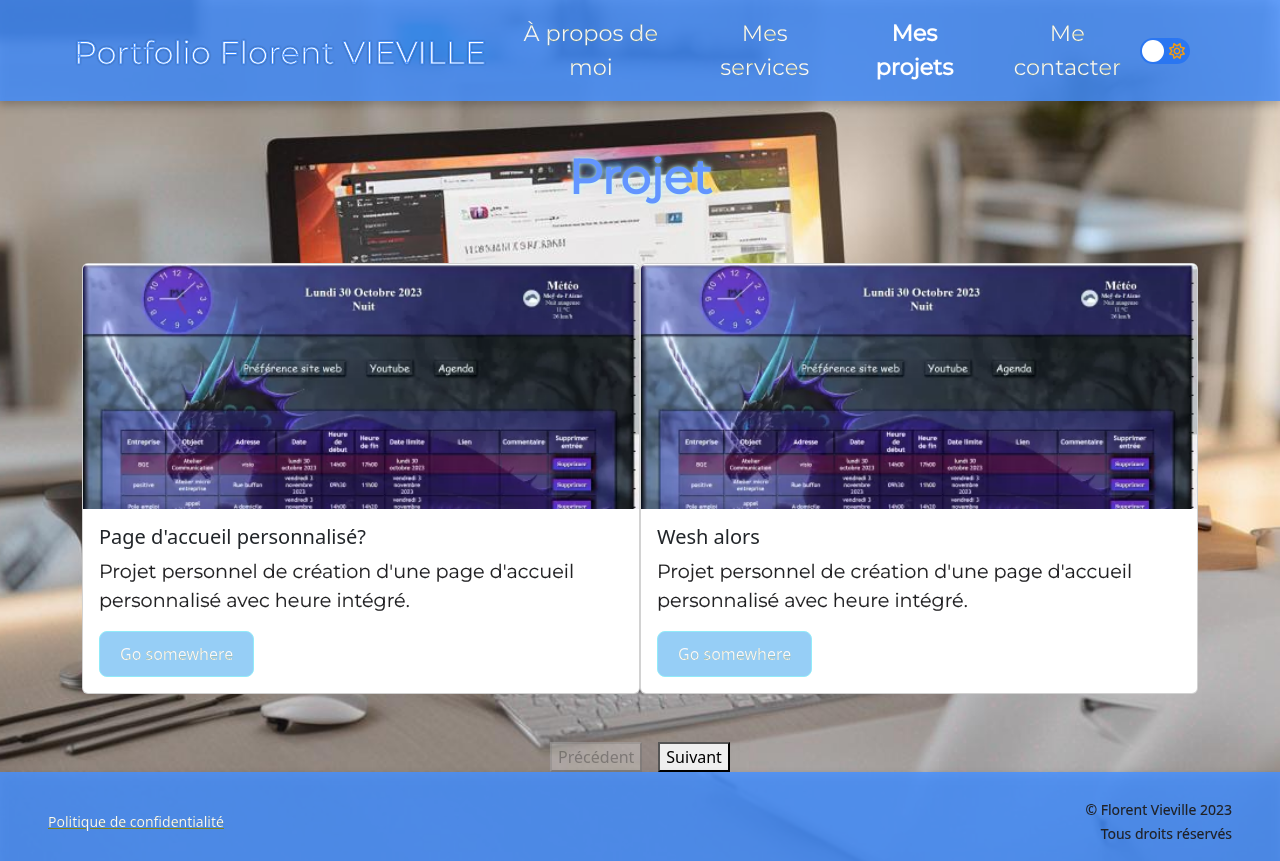
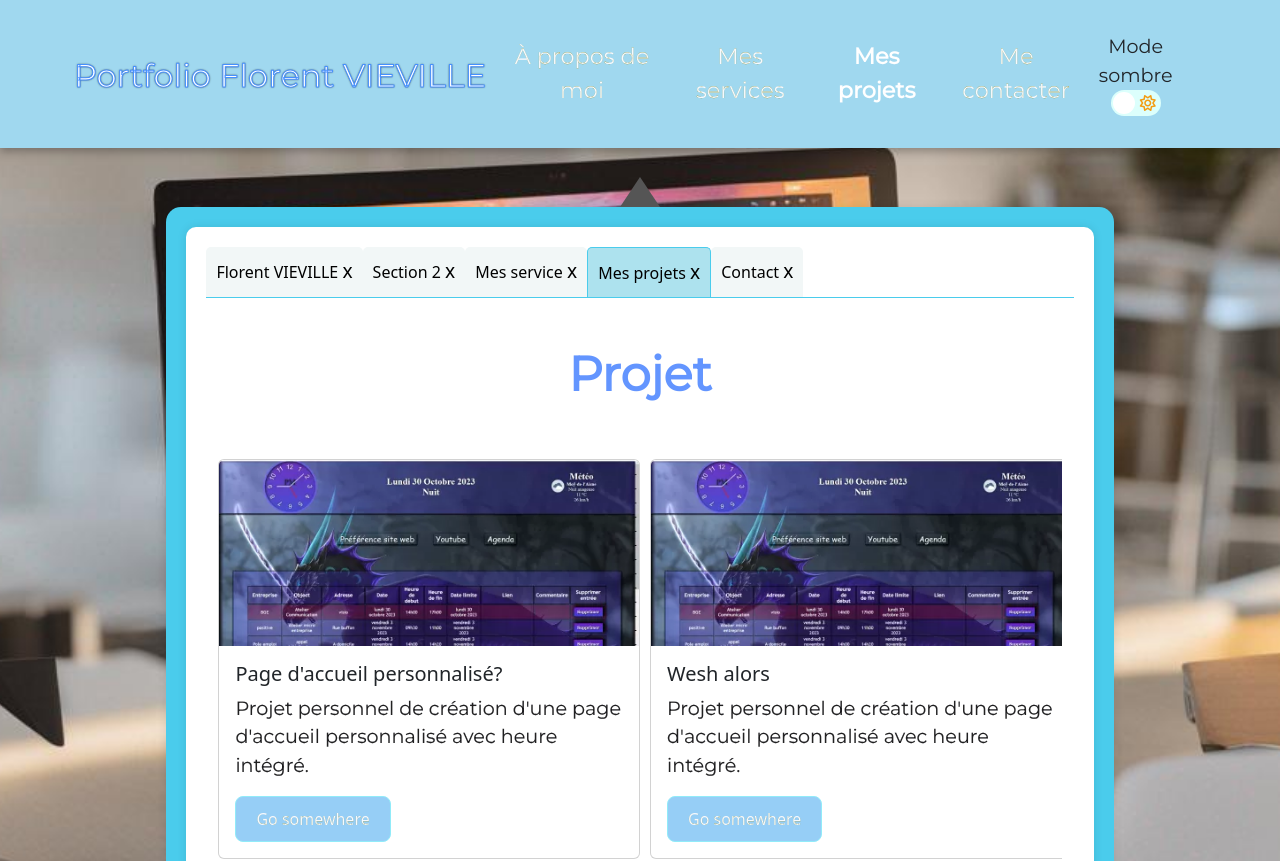
Before and after one commit to FlorentViel/porfolio, a Vue app: page /projet in a window 1280 px wide. Shown: the top 861 px of the page. Built offline with nearby package versions, Linux system fonts and the light colour scheme.

Commit message:
change nave branch
new nav bar

```diff
--- a/front-end/src/App.vue
+++ b/front-end/src/App.vue
@@ -1,26 +1,30 @@
 <template>
-  <div :class="theme.isDarkMode ? 'backgroundImageDark ' : 'backgroundImageLight'" class="backgroundDefault d-flex flex-column" @toggle-theme-request="toggleTheme">
+  <div :class="[theme.isDarkMode ? 'backgroundImageDark' : 'backgroundImageLight', $route.name === 'privacyPolicy' ? (theme.isDarkMode ? 'privacyPolicyBackgroundDark' : 'privacyPolicyBackgroundLight') : 'backgroundDefault']" class="d-flex flex-column" @toggle-theme-request="toggleTheme">
+    <NavBar :theme="theme"/>
 
-    <NavBar :theme="theme" :isNext="isNext" />
-
-    <div class="d-flex justify-content-center mx-5">
-
-      <router-view :theme="theme" :changeSection="changeSection" v-slot="{ Component }">
-        <transition :name="transitionName" mode="out-in">
-          <keep-alive>
-            <component :is="Component" />
-          </keep-alive>
-        </transition>
-      </router-view>
-
+    <div class="d-flex content justify-content-center mx-5">
+      <div :class="theme.isDarkMode ? 'computer-dark' : 'computer-light'" class="computer">
+        <div :class="theme.isDarkMode ? 'screen-dark' : 'screen-light'" class="screen">
+          <div :class="theme.isDarkMode ? 'tabs' : 'tabs-light' "  class="tabs">
+            <div
+            v-for="(tab, index) in tabs"
+      :key="index"
+      :class="{ 'tab-active': $route.name === tab.route }"
+    >
+              {{ tab.title }}
+              <span class="close-tab">x</span>
+            </div>
+          </div>
+          <router-view :theme="theme" :changeSection="changeSection" v-slot="{ Component }">
+            <transition :name="fade" mode="out-in" appear>
+                <component :is="Component" />
+            </transition>
+          </router-view>
+        </div>
+      </div>
     </div>
 
     <Footer :theme="theme" />
-
-
-
-
-
   </div>
 </template>
 
@@ -36,6 +40,8 @@ import { ref, readonly } from 'vue';
 
 const pageTitle = ref('Portfolio Florent VIEVILLE');
 const selectedSection = ref('A propos'); // Par défaut, afficher la section "Accueil"
+const fade = 'fade';
+
 
 
 const isDarkMode = ref(false);
@@ -52,7 +58,7 @@ const theme = readonly({
 
 function changeSection(newSectionName) {
   selectedSection.value = newSectionName; // Mettez à jour la section sélectionnée
-  const baseTitle = 'Portfolio Florent VIEVILLE - A propos de moi';
+  const baseTitle = 'Florent VIEVILLE - A propos de moi';
   const newTitle = newSectionName === 'A propos' ? baseTitle : `${baseTitle} - ${newSectionName}`;
   document.title = newTitle; // Mettez à jour le titre de la page
 }
@@ -64,35 +70,33 @@ function changeSection(newSectionName) {
 export default {
   data() {
     return {
+      activeTab: 0,
+      tabs: [
+        { title: 'Florent VIEVILLE', route: 'home'},
+        { title: 'Section 2', route: 'aboutMe'},
+        { title: 'Mes service', route: 'service'},
+        { title: 'Mes projets', route: 'projet'},
+        { title: 'Contact', route: 'contact'},
+        // Ajoutez autant d'onglets que vous le souhaitez
+      ],
       theme: {
         isDarkMode: window.matchMedia('(prefers-color-scheme: dark)').matches, // Détecte le thème préféré
       },
-      routesOrder: ['home', 'aboutMe', 'service', 'projet', 'contact'],
-      transitionName: 'slide',
+
     };
   },
   watch: {
-    '$route' (to, from) {
-      this.transitionName = this.getTransitionName(from.name, to.name);
-    }
+    activeTab(newActiveTab) {
+      this.changeSection(this.tabs[newActiveTab].title);
+    },
   },
-
   mounted() {
     // Ajoutez un écouteur pour détecter les changements de préférences de thème
     window.matchMedia('(prefers-color-scheme: dark)').addListener(this.handleThemeChange);
   },
   methods: {
-    getTransitionName(fromRoute, toRoute) {
-  const fromIndex = this.routesOrder.indexOf(fromRoute);
-  const toIndex = this.routesOrder.indexOf(toRoute);
-
-  return fromIndex < toIndex ? 'slide' : 'slide-reverse';
-},
-    changeTitle(title, toRoute) {
-  const fromRoute = this.$route.name;
-  this.transitionName = this.getTransitionName(fromRoute, toRoute);
-
-  this.$store.commit('setTitle', title);
+    changeTitle(title) {
+      document.title = title;
 },
     toggleTheme() {
       this.theme.isDarkMode = !this.theme.isDarkMode;
@@ -108,10 +112,169 @@ export default {
 
 </script>
 
+<style scoped>
+
+.tabs {
+  display: flex;
+  border-bottom: 1px solid var(--yellow);
+}
+
+.tabs-light {
+  border-bottom: 1px solid var(--bluelight);
+
+}
+
+.tabs div {
+  padding: 10px;
+  cursor: default;
+  color: #fff;
+  border-bottom: none;
+  background-color: #001214;
+  border-radius: 5px 5px 0 0;
+}
+
+.tabs-light div {
+  background-color: rgba(242,247,247);
+  color: #000;
+}
+
+.tabs .tab-active {
+  background-color: #3f4a11;
+  border: 1px solid var(--yellow);
+  border-bottom: none!important;
+
+}
+
+.tabs-light .tab-active {
+  background-color: rgb(173,226,238);
+  border: 1px solid var(--bluelight);
+  border-bottom: none!important;
+
+}
+
+.fade-enter-active, .fade-leave-active {
+  transition: opacity 0.5s;
+}
+
+.fade-enter, .fade-leave-to {
+  opacity: 0;
+}
+</style>
 
 <style>
 
+/* test css */
+
+.computer {
+  width: 80%;
+  margin: 5% auto;
+  border-radius: 15px;
+  padding: 20px;
+  position: relative;
+}
+
+.computer-light {
+  background: var(--bluelight);
+  box-shadow: 0 0 10px rgba(0, 0, 0, 0.1);
+  transition: background-color 0.5s ease-in-out;
+}
+
+.computer-dark {
+  background: #ffea00;
+  box-shadow: 0 0 10px rgba(0, 0, 0, 0.5);
+  transition: background-color 0.5s ease-in-out;
+}
+
+.computer::before {
+  content: "";
+  position: absolute;
+  top: -30px;
+  left: 50%;
+  transform: translateX(-50%);
+  width: 0;
+  height: 0;
+  border-left: 20px solid transparent;
+  border-right: 20px solid transparent;
+  border-bottom: 30px solid #555;
+}
+
+.screen {
+  min-height: 500px; /* change 'height' to 'min-height' */
+  border-radius: 10px;
+  padding: 20px;
+  /* autres styles de l'écran */
+}
+
+.screen-light {
+  background: #fff;
+  box-shadow: 0 0 10px rgba(0, 0, 0, 0.1);
+  transition: background-color 0.5s ease-in-out;
+
+}
+
+.screen-dark {
+  background: rgba(0,18,20,255);
+  box-shadow: 0 0 10px rgba(0, 0, 0, 0.5);
+  transition: background-color 0.5s ease-in-out;
+}
+
+body {
+  display: flex;
+  flex-direction: column;
+  min-height: 100vh;
+}
+
+.content {
+  flex: 1 0 auto;
+}
+
+
+footer {
+  flex-shrink: 0;
+}
+
 /* background css */
+
+/* background sptich text */
+
+.blocPresentation {
+  border-radius: 1.5rem;
+  position: relative;
+  height: max-content;
+  filter: drop-shadow(0px 4px 4px rgba(0, 0, 0, 0.25));
+
+}
+
+  /*aboutme blocbackground */
+
+.bloc-presentation-light{
+  background-color: rgb(255, 255, 255);
+  border: 1px solid rgba(69, 144, 255, 0.833);
+
+}
+
+.bloc-presentation-dark {
+  background: rgb(40, 38, 38);
+  border: 1px solid rgba(29, 29, 30, 0.833);
+}
+
+
+
+/* privacy Background*/
+
+.privacyPolicyBackgroundLight {
+  background-image: none !important;
+  background-color: azure;
+  transition: background-color 0.5s ease-in-out;
+
+}
+
+.privacyPolicyBackgroundDark {
+  background-image: none !important;
+  background-color: rgb(32, 32, 32);
+  transition: background-color 0.5s ease-in-out;
+
+}
 
 .backgroundImageLight {
   background-image: url('/front-end/src/assets/images/pictures/dev_web_pc_light.jpg');
@@ -120,23 +283,11 @@ export default {
   background-position: center;
 }
 .backgroundImageDark {
-  background-image: url('/front-end/src/assets/images/pictures/dev_web_pc_dark.jpg');
+  background-image: url('/front-end/src/assets/images/pictures/dev_web_pc.jpg');
   background-repeat: no-repeat;
   background-size: cover;
   background-position: center;
 }
 
-.slide-enter-from, .slide-reverse-leave-to {
-  transform: translateX(100%);
-}
-.slide-enter-to, .slide-leave-from, .slide-reverse-enter-to, .slide-reverse-leave-from {
-  transform: translateX(0);
-}
-.slide-leave-to, .slide-reverse-enter-from {
-  transform: translateX(-100%);
-}
-.slide-enter-active, .slide-leave-active, .slide-reverse-enter-active, .slide-reverse-leave-active {
-  transition: transform 0.75s;
-}
 
 </style>
--- a/front-end/src/assets/background.css
+++ b/front-end/src/assets/background.css
@@ -11,13 +11,18 @@
 }
 
 .nav-Light {
-  background: rgba(69, 144, 255, 0.833)
+  /*background: rgba(69, 144, 255, 0.833);*/
+  background: #a0d8ef ;
 
+  transition: background-color 0.5s ease-in-out;
 
 }
 
 .nav-dark {
-  background: rgb(34, 34, 91) 92%
+  background: rgb(34, 34, 91) 92%;
+  background: rgba(0,36,41,255);
+  border: 1px solid #ffea00;
+  transition: background-color 0.5s ease-in-out;
 }
 
 #navBar .navItem button    {
@@ -28,6 +33,9 @@
   line-height: normal!important;
   text-decoration: none;
 }
+
+
+
 
 /* btn css */
 
--- a/front-end/src/assets/base.css
+++ b/front-end/src/assets/base.css
@@ -7,6 +7,9 @@
   --black: #000000;
   --Similiblack: #181818;
   --black-soft: #222222;
+  --yellow: #ffea00;
+  --bluelight: rgb(74,204,236);
+
 
   --stroke-text-light : #6c6da2;
 
@@ -17,6 +20,9 @@
 
   --bg-light: #0099ff10;
   --bg-dark : rgba(128, 120, 120, 0.10);
+
+  /* shadow */
+
 
 }
 
--- a/front-end/src/assets/global-text.css
+++ b/front-end/src/assets/global-text.css
@@ -13,17 +13,16 @@
 }
 
 :is(.h1-dark, .navHomeDark.router-link-exact-active){
-  color:#FFFF00 !important;
-  -webkit-text-stroke: 0.3px #FFA500 !important;
+  color: var(--yellow) !important;
+  -webkit-text-stroke: 0.3px #FFA500!important;
   text-shadow: -1px 0 #FFA500, 0 1px #FFA500, 1px 0 #FFA500, 0 -1px #FFA500;
   font-weight: bold!important;
 
 }
 
 
-:is(.h2-dark, .navHomeDark ){
-  color: var(--white);
-  -webkit-text-stroke:  0.5px rgb(125, 137, 163)mportant;
+:is(.h2-dark, .text-color-dark,){
+  color: var(--yellow);
   font-weight: bold!important;
 }
 
@@ -36,7 +35,7 @@
 }
 
 :is(.navTextDark) {
-  color: #e2e271;
+  color: #34f8ff;
 }
 
 :is( .footerTextDark){
@@ -54,9 +53,6 @@
 
 :is(.navTextDark:hover){
   color: #e7e73b;
-  text-shadow: 0 0 5px var(--white),
-  0 0 10px var(--white),
-  0 0 15px var(--white);
   -webkit-text-stroke: 0.2px #1900ff!important; /* Largeur et couleur du contour */
   cursor: pointer;
 
@@ -68,7 +64,7 @@
 
 }
 
-:is(.text-color-dark, .navTextLight:hover, .h2-light, .navHomeLight, .footerTextLight:hover, .navHomeLight){
+:is( .navTextLight:hover, .h2-light, .navHomeLight, .footerTextLight:hover, .navHomeLight){
   color: var(--white)!important;
 }
 
@@ -86,7 +82,6 @@
 
   .h1-light{
     font-weight: bold!important;
-    text-shadow: 0 0 5px rgb(191, 254, 255);
     transition: .5s ease;
 
   }
--- a/front-end/src/components/footer.vue
+++ b/front-end/src/components/footer.vue
@@ -47,7 +47,7 @@
     filter: drop-shadow(0px 4px 4px rgba(0, 0, 0, 0.25));
     bottom: 0;
     background-size: 100vw;
-    position: static;
+    position: relative;
 
 }
 
--- a/front-end/src/components/navBar.vue
+++ b/front-end/src/components/navBar.vue
@@ -1,7 +1,7 @@
 <template>
   <nav id="navBar" :class="theme.isDarkMode ? 'nav-dark navbar-dark' : 'nav-Light navbar-light'" class="navbar  navBarStyle navbar-expand-md  pe-3 py-2">
     <div class="container">
-      <router-link :to="{ name: 'home' }" :class="['navbar-brand pb-sm-3 mt-sm-3', theme.isDarkMode ? 'navHomeDark' : 'navHomeLight']" @click="changeTitle('Présentation' , 'next')">
+      <router-link :to="{ name: 'home' }" :class="['navbar-brand pb-sm-3 mt-sm-3', theme.isDarkMode ? 'navHomeDark' : 'navHomeLight']" @click="changeTitle('Présentation')">
         Portfolio Florent VIEVILLE
       </router-link>
       <button class="navbar-toggler" type="button" data-bs-toggle="collapse" data-bs-target="#navbarNav" aria-controls="navbarNav" aria-expanded="false" aria-label="Toggle navigation">
@@ -10,12 +10,12 @@
       <div class="collapse navbar-collapse" id="navbarNav">
         <ul class="navbar-nav mx-auto column-gap-3">
           <li class="nav-item text-center">
-            <router-link :to="{ name: 'aboutMe' }" :class="['nav-link', theme.isDarkMode ? 'navTextDark' : 'navTextLight']" @click="changeTitle('&Agrave; propos de moi', 'aboutMe')">&Agrave; propos de moi
+            <router-link :to="{ name: 'aboutMe' }" :class="['nav-link', theme.isDarkMode ? 'navTextDark' : 'navTextLight']" @click="changeTitle('&Agrave; propos de moi')">&Agrave; propos de moi
               <span :class="theme.isDarkMode ? 'menu-separator-dark' : 'menu-separator-light'"  class="menu-separator d-md-none d-sm-block mt-3"></span>
             </router-link>
           </li>
           <li class="nav-item text-center">
-            <router-link :to="{ name: 'service' }" :class="['nav-link', theme.isDarkMode ? 'navTextDark' : 'navTextLight']" @click="changeTitle('Mes services', 'next')">Mes services
+            <router-link :to="{ name: 'service' }" :class="['nav-link', theme.isDarkMode ? 'navTextDark' : 'navTextLight']" @click="changeTitle('Mes services')">Mes services
               <span :class="theme.isDarkMode ? 'menu-separator-dark' : 'menu-separator-light'"  class="menu-separator d-md-none d-sm-block mt-3"></span>
             </router-link>
           </li>
@@ -29,7 +29,8 @@
           </li>
         </ul>
       </div>
-      <div class="d-flex justify-content-center align-items-center py-sm-4">
+      <div class="d-flex text-center justify-content-center flex-column align-items-center py-sm-4">
+        <span class="" :class="theme.isDarkMode ? 'text-white' : 'text-dark'">Mode sombre</span>
         <input type="checkbox" class="checkbox" :class="theme.isDarkMode ? 'btn-dark' : 'btn-light'" id="checkbox" @click="toggleThemeAndEmit">
         <label for="checkbox" class="checkbox-label" :class="theme.isDarkMode ? 'checkbox-label-dark' : 'checkbox-label-light'">
           <i class="fas fa-moon"></i>
@@ -44,7 +45,6 @@
 
 
 <script>
-import { mapState, mapMutations } from 'vuex';
 
 export default {
   data() {
@@ -61,7 +61,6 @@ export default {
     toggleThemeAndEmit() {
       this.theme.toggleTheme(); // Appel de la fonction pour basculer le thème
       this.$emit('toggleTheme'); // Émettez l'événement pour demander le changement de thème
-      this.setIsNext(!this.theme.isDarkMode); // Utilisez la mutation pour changer la valeur de isNext
     },
     changeTitle(title, toRoute) {
   const fromRoute = this.$route.name;
@@ -69,9 +68,6 @@ export default {
 
   this.$store.commit('setTitle', title);
 },
-  },
-  checkState() {
-    console.log(this.$store.state.isNext);
   },
 };
 </script>
@@ -112,18 +108,23 @@ function changeTitle(newSectionName) {
 }
 
 .checkbox-label-light {
-  background-color: #005eff77;
+  background-color: #dcfffc;
+  transition: background-color 0.5s ease-in-out;
+
 
 }
 
 .checkbox-label-dark {
-  background-color: #0e236f77 ;
+  background-color: #1f1f23 ;
+  transition: background-color 0.5s ease-in-out;
+}
 
-}
+
 
 .fa-moon {color: #f1c40f;}
 
 .fa-sun {color: #f39c12;}
+
 
 .checkbox-label .ball {
   background-color: var(--white);
@@ -151,11 +152,15 @@ function changeTitle(newSectionName) {
 
 .menu-separator-light {
   background-color: rgba(0, 0, 0, 0.5); /* Couleur de la ligne de séparation */
+  transition: background-color 0.5s ease-in-out;
+
 
 }
 
 .menu-separator-dark {
   background-color: rgba(255, 255, 255, 0.5); /* Couleur de la ligne de séparation */
+  transition: background-color 0.5s ease-in-out;
+
 
 }
 
--- a/front-end/src/components/privacyPolicy.vue
+++ b/front-end/src/components/privacyPolicy.vue
@@ -42,4 +42,10 @@
 
 
 
+
+
+
+
+
+
   </style>
--- a/front-end/src/components/projet.vue
+++ b/front-end/src/components/projet.vue
@@ -3,7 +3,10 @@
       <h1 :class="theme.isDarkMode ? 'h1-dark' : 'h1-light'" class="text-center title font-size-40 h1">Projet</h1>
 
       <div class="carousel">
-        <div class="card my-5" v-for="(card, index) in cards" :key="index" :class="theme.isDarkMode ? 'cardDark' : 'cardLight'" :style="{transform: `translateX(${currentIndex * -200}%)`}">
+        <div class="card my-5" v-for="(card, index) in cards"
+        :key="index" :class="[theme.isDarkMode ? 'cardDark' : 'cardLight', { active: index === currentIndex
+          || index === currentIndex + 1 }]"
+        :style="{transform: `translateX(${currentIndex * -100}%)`}">
           <img :src="card.image" class="card-img-top" alt="...">
           <div class="card-body">
             <h5 class="card-title">{{ card.title }}</h5>
@@ -87,13 +90,31 @@
     display: flex;
     overflow: hidden;
     width: 100%;
+    gap: 10px;
+
   }
+
+
+  /* Ajoutez le style pour les cartes ici */
 
   .card {
     flex: 0 0 50%;
     max-width: 100%;
-    transition: transform 0.5s ease-in-out;
+    transition: transform 0.5s ease-in-out, visibility 0.5s, opacity 0.5s;
+    visibility: hidden;
   }
+
+  .card.active {
+  visibility: visible;
+  opacity: 1;
+}
+
+  .cardDark {
+    background-color: #333;
+    color: #fff;
+  }
+
+
 
   .carousel-controls {
     display: flex;
```
Also changed, not shown: front-end/src/components/aboutMe.vue (+1 -26 lines), front-end/src/components/service2.vue (added, +72 -0 lines), front-end/src/assets/images/pictures/dev_web_pc.jpg (renamed from front-end/src/assets/images/pictures/dev_web_pc_dark.jpg).
